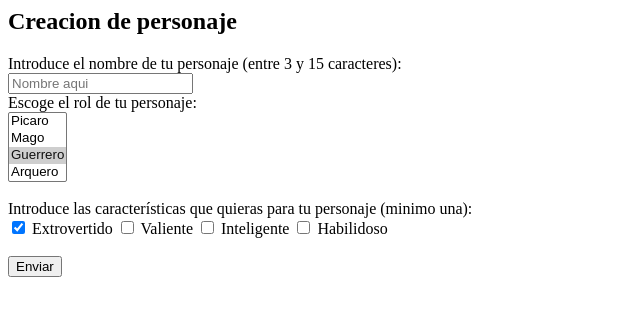
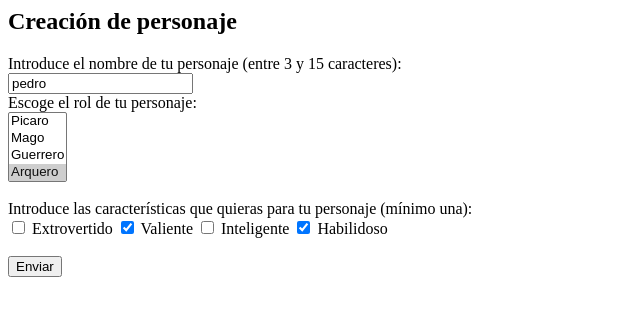
Before and after one commit to gbp12/NicoGonzaPhP, a PHP site: page /views/formularioGonzalo.php in a window 1280 px wide. Shown: the top 316 px of the page, without its empty margins (0-640 px from the left). Run offline with PHP 8.4, Linux system fonts and the light colour scheme.

Commit message:
cambio de rama

```diff
--- a/views/formularioGonzalo.php
+++ b/views/formularioGonzalo.php
@@ -3,28 +3,50 @@
         display: block;
     }
 </style>
+<?php
+$file = "gonzaloDefault.txt";
 
-<h2>Creacion de personaje</h2>
+if (file_exists($file)) {
+    $lines = file($file);
+    $lineIndex = 0;
+}
+?>
+
+<h2>Creación de personaje</h2>
 <form method="post" action="../controllers/recibe_datos.php">
     <input type="text" name="formOwner" value="gonzalo" hidden>
     <label for="name">Introduce el nombre de tu personaje (entre 3 y 15 caracteres):</label>
-    <input type="text" name="name" placeholder="Nombre aqui" required>
+    <input type="text" name="name" placeholder="Nombre aqui" required value="<?php echo isset($lines[$lineIndex]) ? trim($lines[$lineIndex]) : ''; ?>">
+    <?php $lineIndex++; ?>
 
     <label for="rol">Escoge el rol de tu personaje:</label>
     <select name="rol" multiple>
         <option value="picaro">Picaro</option>
         <option value="mago">Mago</option>
-        <option selected value="guerrero">Guerrero</option>
+        <option value="guerrero">Guerrero</option>
         <option value="arquero">Arquero</option>
     </select>
+    <?php
+    $selectedRol = isset($lines[$lineIndex]) ? trim($lines[$lineIndex]) : '';
+    $lineIndex++;
+    ?>
+    <script>
+        // Select the option that matches the stored value
+        document.querySelector('select[name="rol"]').value = '<?php echo $selectedRol; ?>';
+    </script>
+
     <br><br>
 
-    <label for="feature[]">Introduce las características que quieras para tu personaje (minimo una):</label>
-    <input checked type="checkbox" name="feature[]" value="extrovertido"> Extrovertido
-    <input type="checkbox" name="feature[]" value="valiente"> Valiente
-    <input type="checkbox" name="feature[]" value="inteligente"> Inteligente
-    <input type="checkbox" name="feature[]" value="habilidoso"> Habilidoso
+    <label for="feature[]">Introduce las características que quieras para tu personaje (mínimo una):</label>
+<input type="checkbox" name="feature[]" value="extrovertido" <?php if (isset($lines[$lineIndex]) && strpos($lines[$lineIndex], 'extrovertido') !== false) echo 'checked'; ?>> Extrovertido
+
+<input type="checkbox" name="feature[]" value="valiente" <?php if (isset($lines[$lineIndex]) && strpos($lines[$lineIndex], 'valiente') !== false) echo 'checked'; ?>> Valiente
+
+<input type="checkbox" name="feature[]" value="inteligente" <?php if (isset($lines[$lineIndex]) && strpos($lines[$lineIndex], 'inteligente') !== false) echo 'checked'; ?>> Inteligente
+
+<input type="checkbox" name="feature[]" value="habilidoso" <?php if (isset($lines[$lineIndex]) && strpos($lines[$lineIndex], 'habilidoso') !== false) echo 'checked'; ?>> Habilidoso
+
+
     <br><br>
     <input type="submit" value="Enviar">
-
 </form>
--- a/views/gonzaloDefault.txt
+++ b/views/gonzaloDefault.txt
@@ -1,3 +1,3 @@
 pedro
-mago
-inteligente
+arquero
+habilidoso valiente
```
